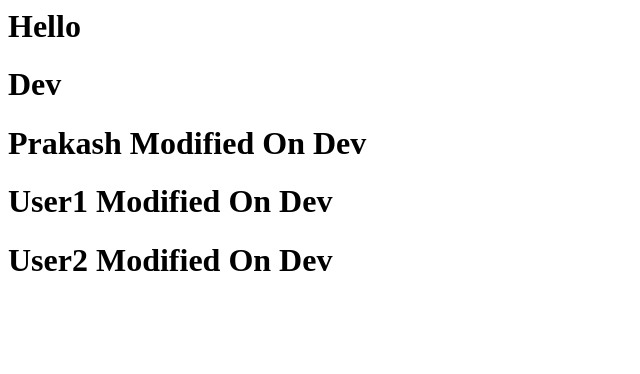
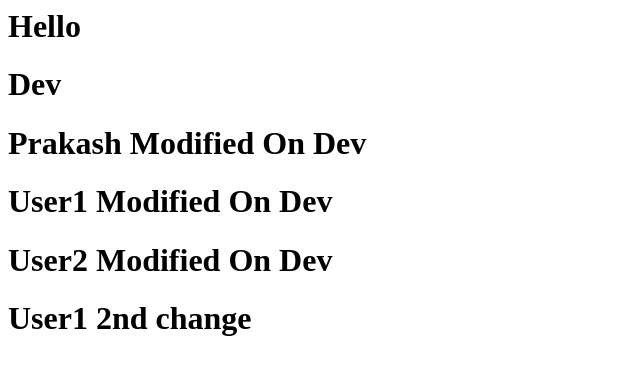
Before and after one commit to PrakashRanjanBhol/DemoTest, a plain HTML site: page index.html in a window 1280 px wide. Shown: the whole page, without its empty margins (0-640 px from the left). Drawn offline with Linux system fonts and the light colour scheme.

Commit message:
User1 has made 2nd change

```diff
--- a/index.html
+++ b/index.html
@@ -3,3 +3,4 @@
 <h1>Prakash Modified On Dev</h1>
 <h1>User1 Modified On Dev</h1>
 <h1>User2 Modified On Dev</h1>
+<h1>User1 2nd change</h1>
```
